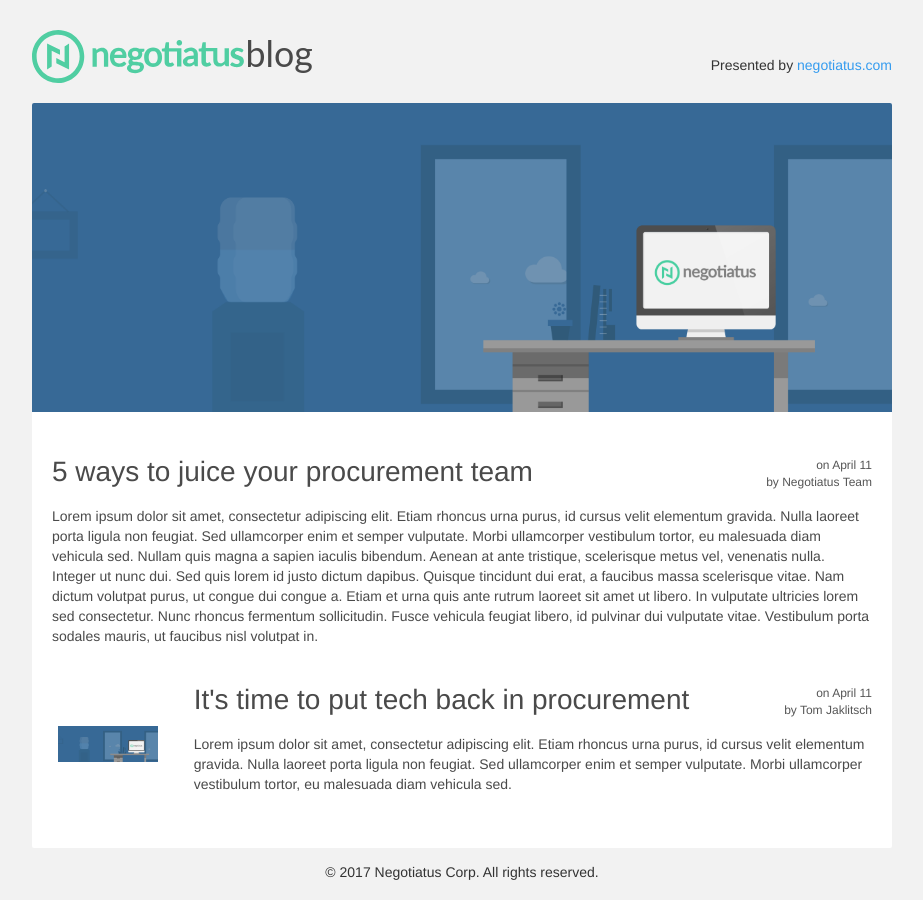
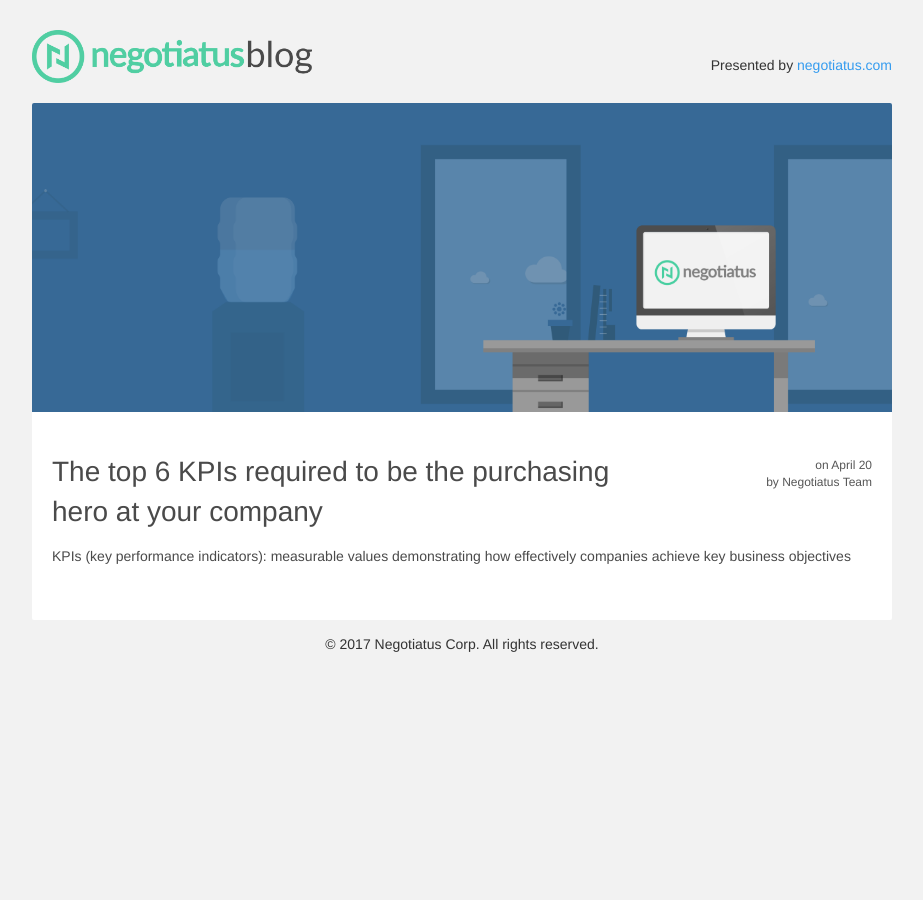
Before and after one commit to Negotiatus/negotiatus.github.io, a Jekyll site: the page built from index.html, in a window 1280 px wide. Shown: the whole page, without its empty margins (178-1101 px from the left). Built offline with Jekyll 4.4.1, drawn with Linux system fonts in a browser that asks for light colours; some of the changed lines change nothing that is shown.

Commit message:
Add first post, swap out image

```diff
--- a/_layouts/default.html
+++ b/_layouts/default.html
@@ -57,7 +57,7 @@
   <body>
     <div class="page">
       <header class="header">
-        <a href="{{ site.github.url }}"><img src="{{ site.github.url }}/images/logo.svg" class="header__logo" /></a>
+        <a href="{{ site.github.url }}"><img src="{{ site.github.url }}/images/logo.png" class="header__logo" /></a>
         <div class="header__nav">
           Presented by <a href="https://www.negotiatus.com">negotiatus.com</a>
         </div>
--- a/_posts/2017-04-11-testing.markdown
+++ /dev/null
@@ -1,20 +0,0 @@
----
-layout: post
-title:  "It's time to put tech back in procurement"
-date:   2017-04-11 17:28:35 -0400
-categories: jekyll update
-author: Tom Jaklitsch
-image: 2017-04-11.png
----
-
-Lorem ipsum dolor sit amet, consectetur adipiscing elit. Etiam rhoncus urna purus, id cursus velit elementum gravida. Nulla laoreet porta ligula non feugiat. Sed ullamcorper enim et semper vulputate. Morbi ullamcorper vestibulum tortor, eu malesuada diam vehicula sed.
-
-Nullam quis magna a sapien iaculis bibendum. Aenean at ante tristique, scelerisque metus vel, venenatis nulla. Integer ut nunc dui. Sed quis lorem id justo dictum dapibus. Quisque tincidunt dui erat, a faucibus massa scelerisque vitae. Nam dictum volutpat purus, ut congue dui congue a. Etiam et urna quis ante rutrum laoreet sit amet ut libero. In vulputate ultricies lorem sed consectetur. Nunc rhoncus fermentum sollicitudin. Fusce vehicula feugiat libero, id pulvinar dui vulputate vitae. Vestibulum porta sodales mauris, ut faucibus nisl volutpat in.
-
-Pellentesque ultricies leo ut tellus vulputate porttitor. Etiam tincidunt et leo vitae pretium. Phasellus tempus sapien non odio luctus, quis tincidunt erat scelerisque. Ut in urna ut lectus condimentum tincidunt. In id pretium sapien. Integer a ex at magna lobortis elementum. Nulla facilisi. Donec condimentum hendrerit orci sed lacinia. Vestibulum ante ipsum primis in faucibus orci luctus et ultrices posuere cubilia Curae; Duis vulputate congue sagittis. Vestibulum ut sollicitudin justo. Pellentesque in mollis quam. Praesent tincidunt, ipsum quis aliquet tincidunt, sapien arcu efficitur lectus, non imperdiet nisi nisl sed dolor.
-
-Etiam laoreet lectus in augue ultricies, eu molestie turpis interdum. Vivamus in convallis tellus, ac lacinia nulla. Mauris porta pellentesque fermentum. Nullam vitae sodales lacus, quis sollicitudin lorem. Nunc dolor orci, eleifend eu massa et, consectetur tempus magna. Quisque a volutpat erat. Ut nec aliquam turpis. Praesent mi nunc, feugiat non commodo accumsan, lobortis et sem. In consequat, est non malesuada pellentesque, quam eros ornare enim, ultrices hendrerit neque quam ac ligula. Mauris a pretium mi, vitae suscipit augue. Morbi purus odio, vehicula ac tincidunt ut, hendrerit ac justo.
-
-Duis sagittis nulla id lectus aliquet varius. Cras maximus, neque in molestie feugiat, tortor odio pretium turpis, eu aliquet augue ipsum non leo. Quisque vitae pretium erat, id blandit libero. Donec cursus nisl quis quam hendrerit porta. Duis placerat viverra mi et eleifend. Phasellus vitae vehicula ipsum, sed fringilla purus. Nulla sagittis egestas nisl, quis porta dolor. Vivamus ut elit volutpat, vestibulum metus sed, fringilla enim. Aenean sed justo blandit libero accumsan sagittis id vel nisi. Nam vitae mi non est interdum gravida at vitae neque. Fusce dignissim, lectus quis egestas porttitor, risus arcu faucibus mauris, quis commodo quam ante sed odio. Cras fringilla erat venenatis mauris sodales varius.
-
-Cras aliquet sed mi vitae euismod. Morbi id sapien sagittis, pharetra dui eu, cursus nibh. Nulla efficitur sapien id elit fermentum consequat. Nam accumsan euismod purus sed porta. Vestibulum lacinia orci non sollicitudin scelerisque. Donec dapibus odio ac lectus efficitur, a porta enim aliquet. Aenean eleifend vel neque ut tempor. Integer non tortor dolor. Proin accumsan enim at lacus molestie maximus. Nam molestie velit urna, at mattis risus auctor sit amet. Nulla quis cursus felis. Etiam vel laoreet felis.
--- a/_posts/2017-04-11-welcome-to-jekyll.markdown
+++ /dev/null
@@ -1,16 +0,0 @@
----
-layout: post
-title:  "5 ways to juice your procurement team"
-date:   2017-04-11 17:28:35 -0400
-categories: jekyll update
----
-
-Lorem ipsum dolor sit amet, consectetur adipiscing elit. Etiam rhoncus urna purus, id cursus velit elementum gravida. Nulla laoreet porta ligula non feugiat. Sed ullamcorper enim et semper vulputate. Morbi ullamcorper vestibulum tortor, eu malesuada diam vehicula sed. Nullam quis magna a sapien iaculis bibendum. Aenean at ante tristique, scelerisque metus vel, venenatis nulla. Integer ut nunc dui. Sed quis lorem id justo dictum dapibus. Quisque tincidunt dui erat, a faucibus massa scelerisque vitae. Nam dictum volutpat purus, ut congue dui congue a. Etiam et urna quis ante rutrum laoreet sit amet ut libero. In vulputate ultricies lorem sed consectetur. Nunc rhoncus fermentum sollicitudin. Fusce vehicula feugiat libero, id pulvinar dui vulputate vitae. Vestibulum porta sodales mauris, ut faucibus nisl volutpat in.
-
-Pellentesque ultricies leo ut tellus vulputate porttitor. Etiam tincidunt et leo vitae pretium. Phasellus tempus sapien non odio luctus, quis tincidunt erat scelerisque. Ut in urna ut lectus condimentum tincidunt. In id pretium sapien. Integer a ex at magna lobortis elementum. Nulla facilisi. Donec condimentum hendrerit orci sed lacinia. Vestibulum ante ipsum primis in faucibus orci luctus et ultrices posuere cubilia Curae; Duis vulputate congue sagittis. Vestibulum ut sollicitudin justo. Pellentesque in mollis quam. Praesent tincidunt, ipsum quis aliquet tincidunt, sapien arcu efficitur lectus, non imperdiet nisi nisl sed dolor.
-
-Etiam laoreet lectus in augue ultricies, eu molestie turpis interdum. Vivamus in convallis tellus, ac lacinia nulla. Mauris porta pellentesque fermentum. Nullam vitae sodales lacus, quis sollicitudin lorem. Nunc dolor orci, eleifend eu massa et, consectetur tempus magna. Quisque a volutpat erat. Ut nec aliquam turpis. Praesent mi nunc, feugiat non commodo accumsan, lobortis et sem. In consequat, est non malesuada pellentesque, quam eros ornare enim, ultrices hendrerit neque quam ac ligula. Mauris a pretium mi, vitae suscipit augue. Morbi purus odio, vehicula ac tincidunt ut, hendrerit ac justo.
-
-Duis sagittis nulla id lectus aliquet varius. Cras maximus, neque in molestie feugiat, tortor odio pretium turpis, eu aliquet augue ipsum non leo. Quisque vitae pretium erat, id blandit libero. Donec cursus nisl quis quam hendrerit porta. Duis placerat viverra mi et eleifend. Phasellus vitae vehicula ipsum, sed fringilla purus. Nulla sagittis egestas nisl, quis porta dolor. Vivamus ut elit volutpat, vestibulum metus sed, fringilla enim. Aenean sed justo blandit libero accumsan sagittis id vel nisi. Nam vitae mi non est interdum gravida at vitae neque. Fusce dignissim, lectus quis egestas porttitor, risus arcu faucibus mauris, quis commodo quam ante sed odio. Cras fringilla erat venenatis mauris sodales varius.
-
-Cras aliquet sed mi vitae euismod. Morbi id sapien sagittis, pharetra dui eu, cursus nibh. Nulla efficitur sapien id elit fermentum consequat. Nam accumsan euismod purus sed porta. Vestibulum lacinia orci non sollicitudin scelerisque. Donec dapibus odio ac lectus efficitur, a porta enim aliquet. Aenean eleifend vel neque ut tempor. Integer non tortor dolor. Proin accumsan enim at lacus molestie maximus. Nam molestie velit urna, at mattis risus auctor sit amet. Nulla quis cursus felis. Etiam vel laoreet felis.
--- /dev/null
+++ b/_posts/2017-04-20-kpis-to-be-a-hero.markdown
@@ -0,0 +1,48 @@
+---
+layout: post
+title:  "The top 6 KPIs required to be the purchasing hero at your company"
+date:   2017-04-20 00:00:00 0000
+---
+
+### *KPIs (key performance indicators): measurable values demonstrating how effectively companies achieve key business objectives*
+
+You have the top negotiators on your team and they’ve been maximizing your savings for years. But what if we told you that isn’t always enough? The responsibilities of the procurement process can actually span across several internal departments (warehousing, logistics, sales & finance) as well as external organizations such as suppliers, carriers & freight forwarders.
+
+There are multiple factors that determine the success of your procurement department. Collecting and examining specific KPIs over time can help you measure the success of your business’ cost-savings goals and really zone in on the areas that will make the greatest impact. Procurement KPIs must be SMART (specific, measurable, attainable, realistic & time-based) and developed in conjunction with company goals at large.
+
+While KPIs can differ from company to company, we’ve compiled a list of mission-critical KPIs that you can improve via procurement best practices.
+
+--
+
+**1) Total Cost Savings:** the aggregate amount of money procurement saves by reducing the total cost of ownership (TCO) from one year to the next *excluding changes in volume*.
+
+**2) # of Incorrect Orders:** a key way to measure progress being made towards “betterment of quality.”
+
+Quality KPI alternatives can include # of returns processed and dollar amount required to fix the incorrect orders.
+
+**3) Delivery:** the % of on-time total shipments.
+
+This KPI measures how well the procurement department gets what the organization needs when it needs it, included but not limited to:
+- Delivery to promised date
+- Delivery to (original) schedule date
+- Delivery to rescheduled dates
+
+**3) Procurement Cycle Time:** the average time it takes between requisition submission and PO placement is one measure of procurement cycle time.
+
+This can also be measured as the time it takes from the beginning of a sourcing process to the time that an order is placed.
+
+**4) Percentage of Active Suppliers Accounting for 80% of Total Spend:** measures the current state of supplier consolidation & activity.
+
+This KPI measures the current state of supplier consolidation and activity within the supply base from the year period, driving efficiencies within the procurement organization and driving down costs/PO. Often impacted by new product introductions & changes in sales within the product portfolio. Most companies should set a KPI goal to have 80% of their spend going through 20% of their suppliers.
+
+**5) % of Managed Spend over Total Spend:**
+
+Managed spend is the amount of spend that the purchasing department influences through the sourcing process. Total spend is the amount of money the company spends on products & services each year (not including labor costs).
+
+Spend under management (SOM) can be as high as 85% in companies with best-in-class strategic sourcing departments.
+
+**6) Inventory Turnover Ratio:** forecasted COGS sold over the next 12 months / current inventory value.
+
+An industry average to keep in mind is three. Finding a purchasing analytics platform to forecast future ordering can be super helpful in keeping inventory stocked without over-ordering.
+
+Capturing these baseline KPIs promotes ongoing compliance and identifies areas of additional cost-saving opportunities. Have any questions or want to learn more about how Negotiatus can help you track & optimize the KPIs above? Comment below or contact us at [hello@negotiatus.com](mailto:hello@negotiatus.com).
```
Also changed, not shown: images/logo.png (added), images/logo.svg (deleted), 9 other files.
